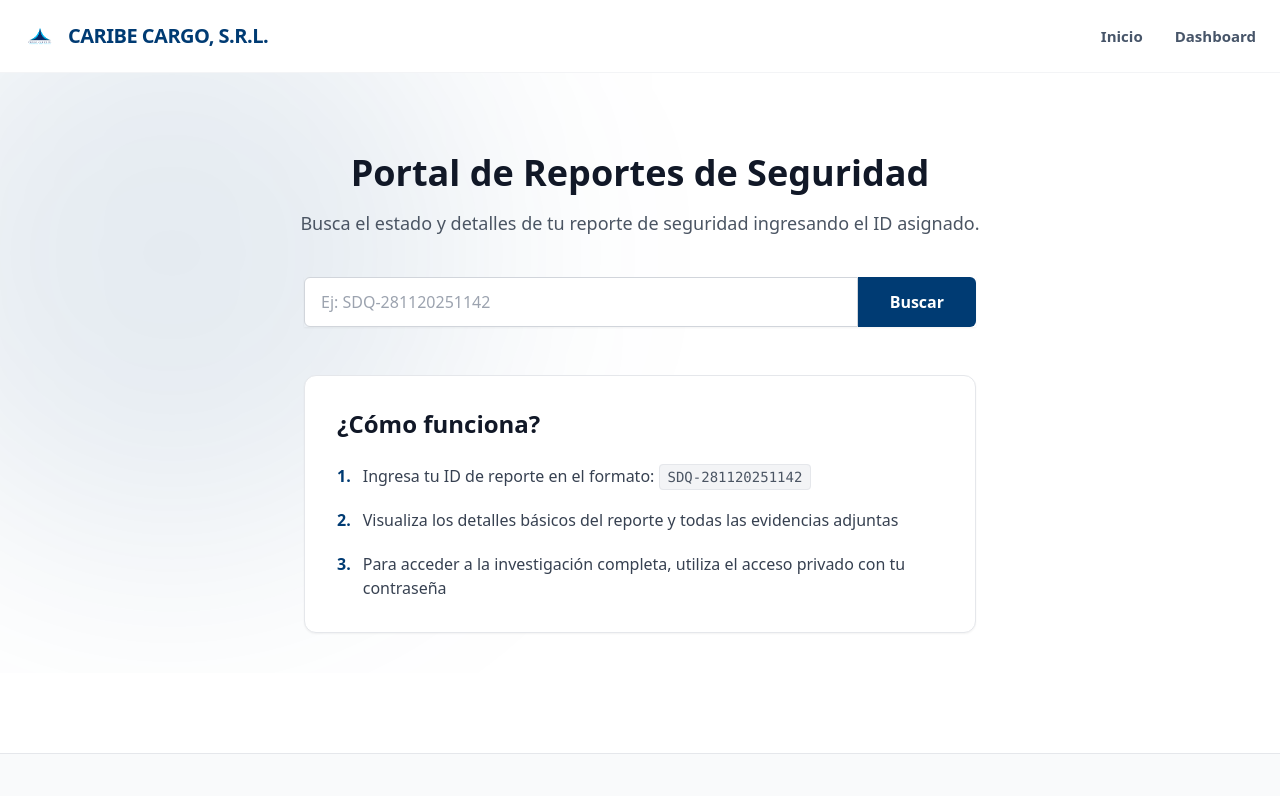
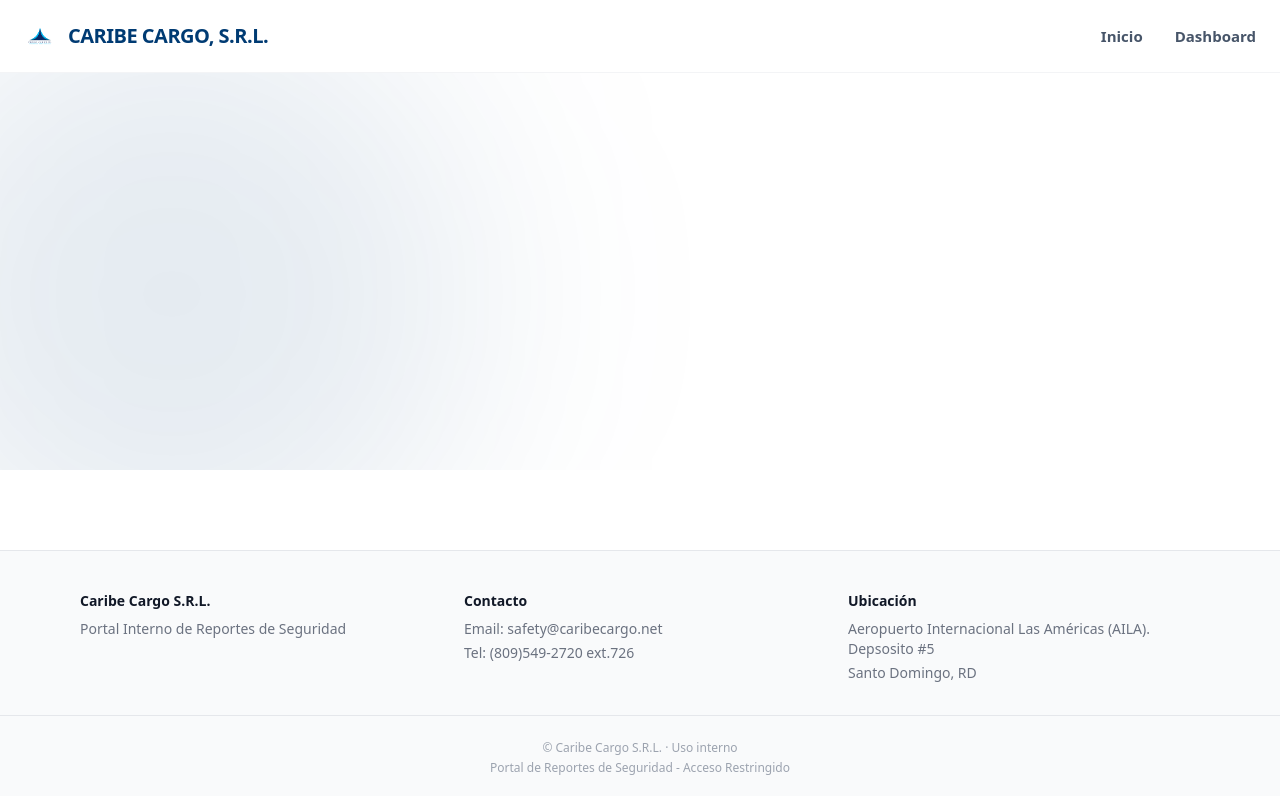
Before and after one commit to safetycaribecargo/caribe-cargo-portal, a Next.js app: page / in a window 1280 px wide. Shown: the top 796 px of the page. Built offline with nearby package versions, Linux system fonts and the light colour scheme.

Commit message:
Update page.tsx

```diff
--- a/app/page.tsx
+++ b/app/page.tsx
@@ -1,49 +1,23 @@
+'use client'; // <-- ESTA LÍNEA ES VITAL. Debe ser la primera.
+
+import { useState } from 'react';
+
 export default function Home() {
+  // 1. Aquí van los "Estados" (la memoria de la página)
+  const [busqueda, setBusqueda] = useState('');
+  const [resultado, setResultado] = useState<any>(null);
+  const [error, setError] = useState('');
+  const [cargando, setCargando] = useState(false);
+
+  // 2. Aquí va la función "manejarBusqueda" (la lógica que llama a la API)
+  const manejarBusqueda = async () => {
+    // ... código de la función ...
+  };
+
+  // 3. Aquí va el "return" (lo que se ve en pantalla: el HTML)
   return (
-    <div className="max-w-3xl mx-auto px-4 pt-20 pb-10 flex flex-col items-center">
-
-      {/* Títulos */}
-      <h1 className="text-4xl font-bold text-gray-900 mb-4 text-center">
-        Portal de Reportes de Seguridad
-      </h1>
-      <p className="text-gray-600 mb-10 text-center text-lg">
-        Busca el estado y detalles de tu reporte de seguridad ingresando el ID asignado.
-      </p>
-
-      {/* Barra de Búsqueda */}
-      <div className="w-full flex max-w-2xl mb-12 shadow-sm">
-        <input
-          type="text"
-          placeholder="Ej: SDQ-281120251142"
-          className="flex-grow px-4 py-3 border border-gray-300 rounded-l-md focus:outline-none focus:ring-2 focus:ring-brandBlue focus:border-transparent text-gray-700"
-        />
-        <button className="bg-brandBlue text-white px-8 py-3 rounded-r-md font-semibold hover:bg-blue-900 transition-colors">
-          Buscar
-        </button>
-      </div>
-
-      {/* Tarjeta de Instrucciones */}
-      <div className="w-full max-w-2xl border border-gray-200 rounded-xl p-8 bg-white shadow-sm">
-        <h2 className="text-2xl font-bold text-gray-900 mb-6">
-          ¿Cómo funciona?
-        </h2>
-
-        <ul className="space-y-5 text-gray-700">
-          <li className="flex gap-3">
-            <span className="font-bold text-brandBlue">1.</span>
-            <span>Ingresa tu ID de reporte en el formato: <code className="bg-gray-100 text-gray-600 px-2 py-1 rounded text-sm font-mono border border-gray-200">SDQ-281120251142</code></span>
-          </li>
-          <li className="flex gap-3">
-            <span className="font-bold text-brandBlue">2.</span>
-            <span>Visualiza los detalles básicos del reporte y todas las evidencias adjuntas</span>
-          </li>
-          <li className="flex gap-3">
-            <span className="font-bold text-brandBlue">3.</span>
-            <span>Para acceder a la investigación completa, utiliza el acceso privado con tu contraseña</span>
-          </li>
-        </ul>
-      </div>
-
+    <div className="max-w-3xl mx-auto px-4 pt-20">
+      {/* El Buscador, el mensaje de Error y los Resultados */}
     </div>
   );
 }
```
